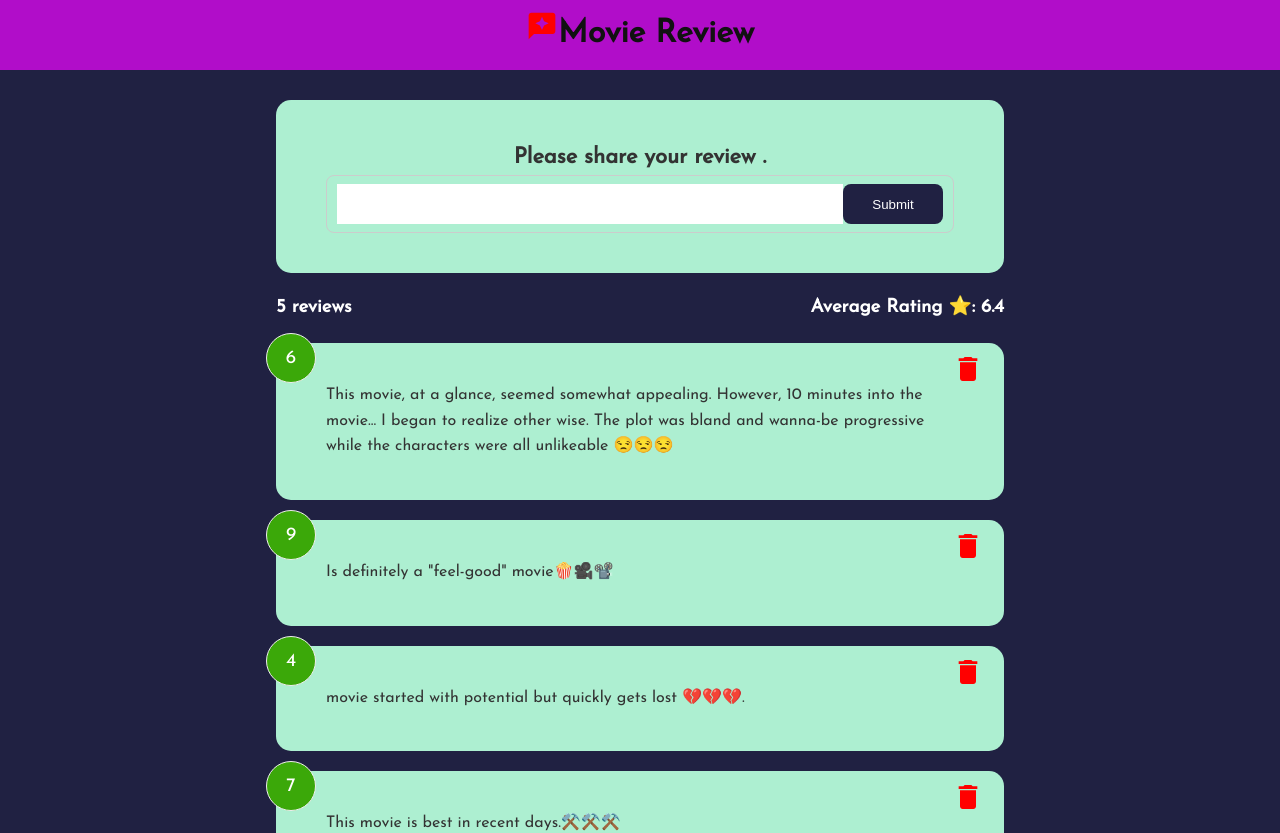
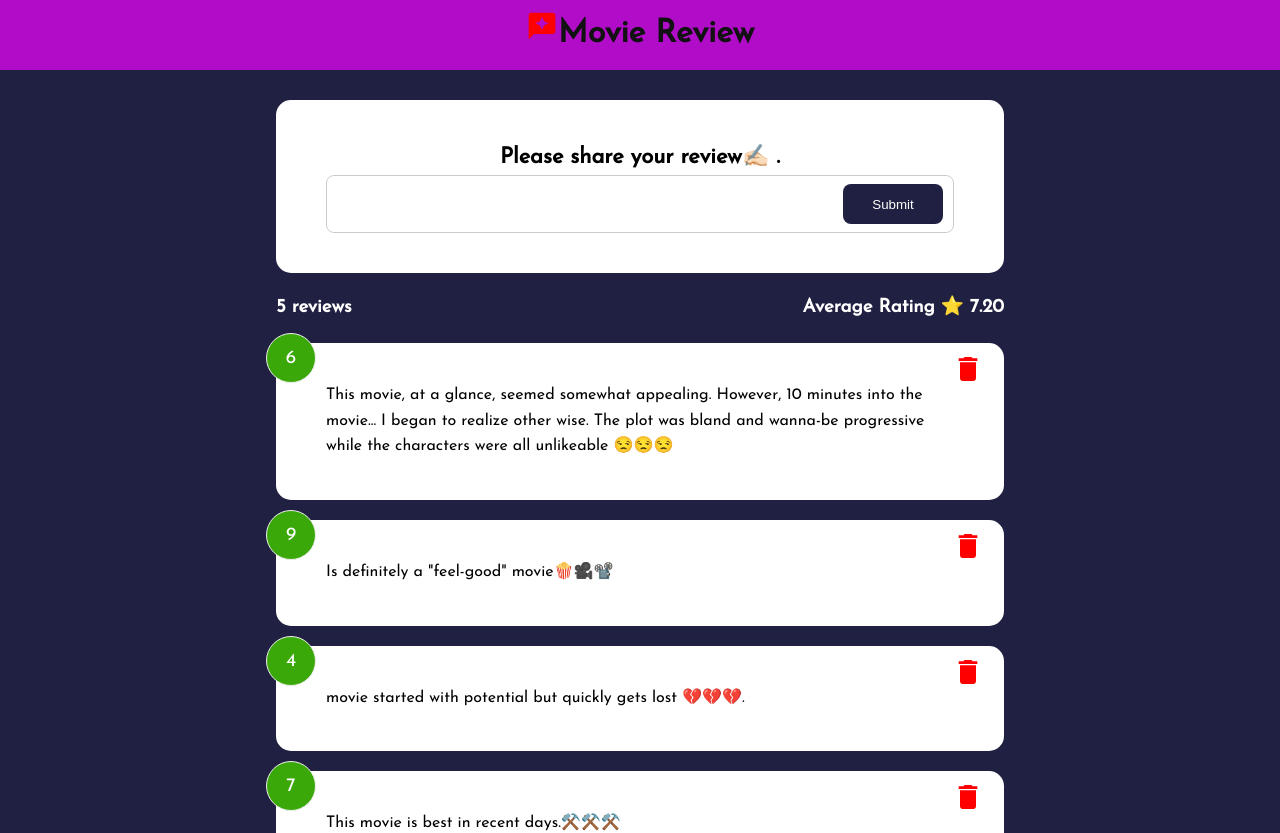
Before and after one commit to PawanNepson/FeedBack, a React (Create React App) app: page / in a window 1280 px wide. Shown: the top 833 px of the page. Built offline with nearby package versions, Linux system fonts and the light colour scheme.

Commit message:
average calculated component validated

```diff
--- a/src/components/FeedbackForm.js
+++ b/src/components/FeedbackForm.js
@@ -6,7 +6,7 @@
     return (
         <Card>
             <form>
-                <h2>Please share your review .</h2>
+                <h2>Please share your review✍🏻 .</h2>
                 <div className='input-group'>
                     <input type='text' />
                     <Button> Submit </Button>
--- a/src/components/FeedbackItem.js
+++ b/src/components/FeedbackItem.js
@@ -1,4 +1,5 @@
 import React from 'react';
+import PropTypes from 'prop-types';
 import Card from './shared/Card';
 import { MdDelete } from "react-icons/md";
 function FeedbackItem({ item, handleDelete }) {
@@ -12,5 +13,8 @@
         </Card>
     );
 }
+FeedbackItem.propTypes = {
+    item: PropTypes.object.isRequired,
+};
 
 export default FeedbackItem;
--- a/src/components/FeedbackStats.js
+++ b/src/components/FeedbackStats.js
@@ -1,11 +1,15 @@
 function FeedbackStats({ feedback }) {
-    const average = 6.4;
+    let average =
+        feedback.reduce((acc, cur) => {
+            return acc + cur.rating;
+        }, 0) / feedback.length;
 
+    average = average.toFixed(2).replace(/[.,]0$/, '');
 
     return (
         <div className='feedback-stats'>
             <h3>{feedback.length} reviews</h3>
-            <h3>Average Rating ⭐: {average}</h3>
+            <h3>Average Rating ⭐ {average}</h3>
         </div>
     );
 }
--- a/src/components/shared/Card.js
+++ b/src/components/shared/Card.js
@@ -4,7 +4,10 @@
   return (
     <div
       className='card'
-      style={{ backgroundColor: reverse ? 'rgba(0,0,100,0.4)' : '#ADEFD1FF' }}
+      style={{
+        backgroundColor: reverse ? 'rgba(0,0,0,0.4)' : '#fff',
+        color: reverse ? '#fff' : '#000',
+      }}
     >
       {children}
     </div>
--- a/src/data/FeedbackData.js
+++ b/src/data/FeedbackData.js
@@ -1,3 +1,4 @@
+// import { v4 as uuidv4 } from 'uuid';
 export const FeedbackData = [
     {
         id: 1,
```
Also changed, not shown: src/components/shared/Button.js (+9 -0 lines).
